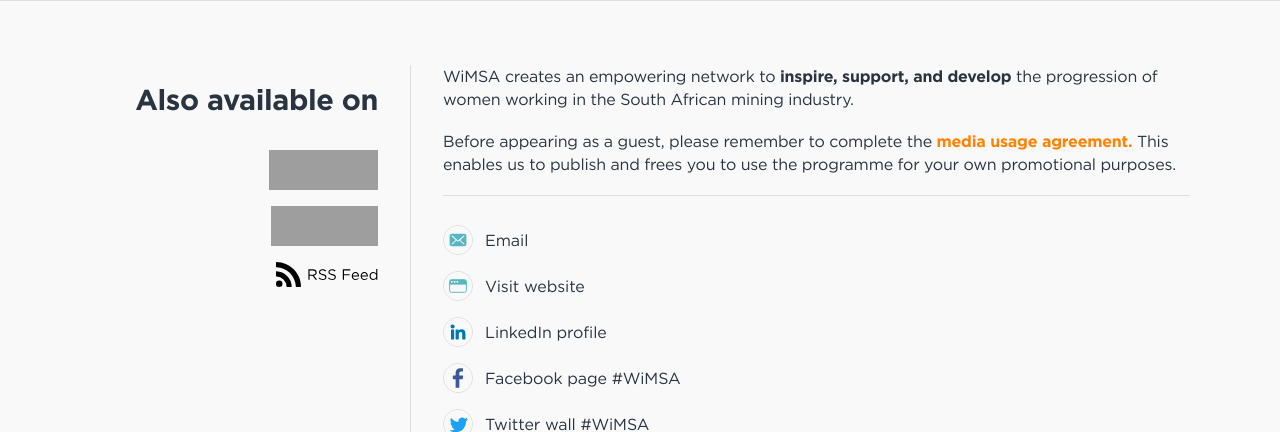
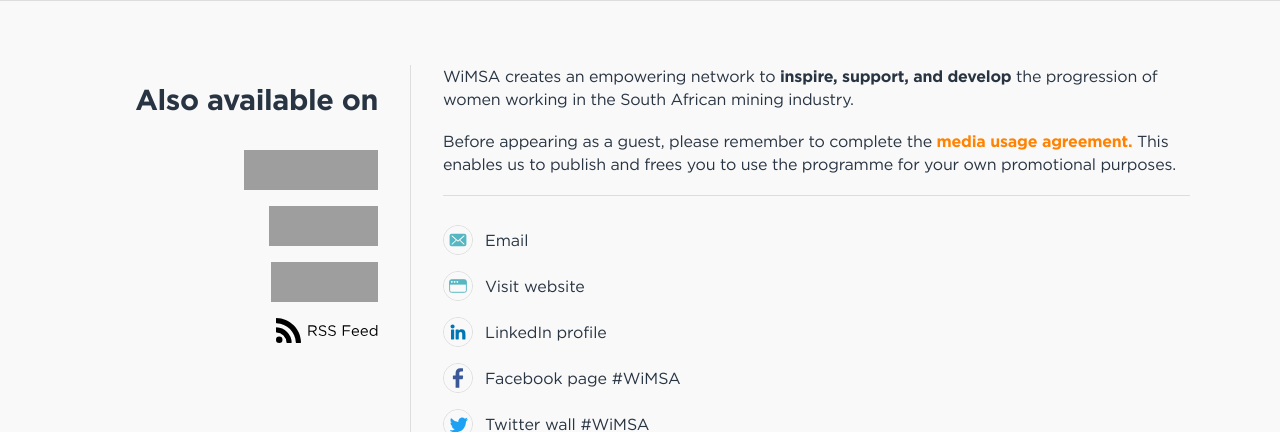
Before and after one commit to luniawebsites/solidgold, a PHP site: page /wimsa.php in a window 1280 px wide. Shown: the part 341-773 px from the top of the page. Run offline with PHP 8.4, Linux system fonts and the light colour scheme; some libraries are stand-ins or nearby versions.

Commit message:
add Stitcher to WiMSA page and update email addy

```diff
--- a/wimsa.php
+++ b/wimsa.php
@@ -137,8 +137,8 @@
 					<div class="pad-y-mob h2 text-c-mob text-r-tab">Also available on</div>
 <!--
 					<a class="badge-apple-podcasts" href="https://itunes.apple.com/gb/podcast/lights-cameras-action-with-kimberleigh-stark/id1445292881" target="_blank" rel="noopener"></a>
-					<a class="badge-stitcher" href="https://www.stitcher.com/podcast/solid-gold-studios/lights-cameras-action-with-kimberleigh-stark" target="_blank" rel="noopener"></a>
 -->
+					<a class="badge-stitcher" href="https://www.stitcher.com/s?fid=338545&refid=stpr" target="_blank" rel="noopener"></a>
 					<a class="badge-acast" href="https://www.acast.com/wimsa" target="_blank" rel="noopener"></a>
 <!--
 					<a class="badge-google-podcasts" href="https://play.google.com/music/m/I5verrs3l6ikb3dv7lisuttlloe?t=Lights_Cameras_Action_with_Kimberleigh_Stark" target="_blank" rel="noopener"></a>
@@ -178,7 +178,7 @@
 							Email
 							-->
 							<li>
-								<a href="mailto:wimsa@solidgoldstudios.co.za?subject=WiMSA%20Podcast%20Query" target="_blank" rel="noopener">
+								<a href="mailto:network@wimsa.org.za?subject=WiMSA%20Podcast%20Query" target="_blank" rel="noopener">
 									<span class="email">Email</span>
 								</a>
 							</li>
```
